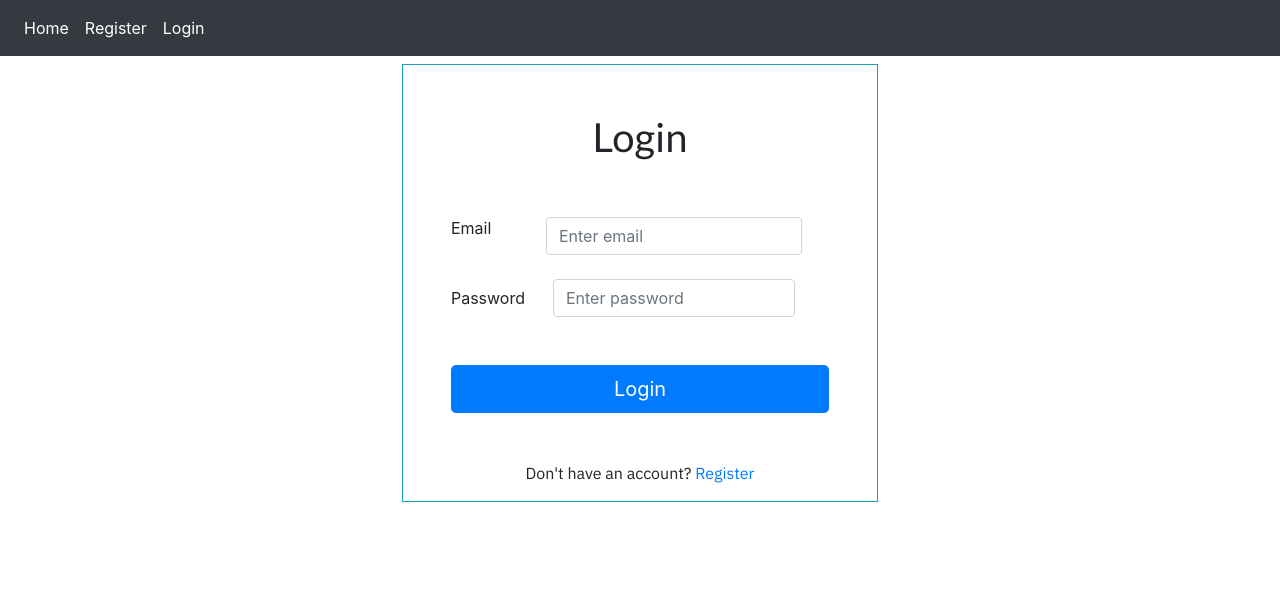
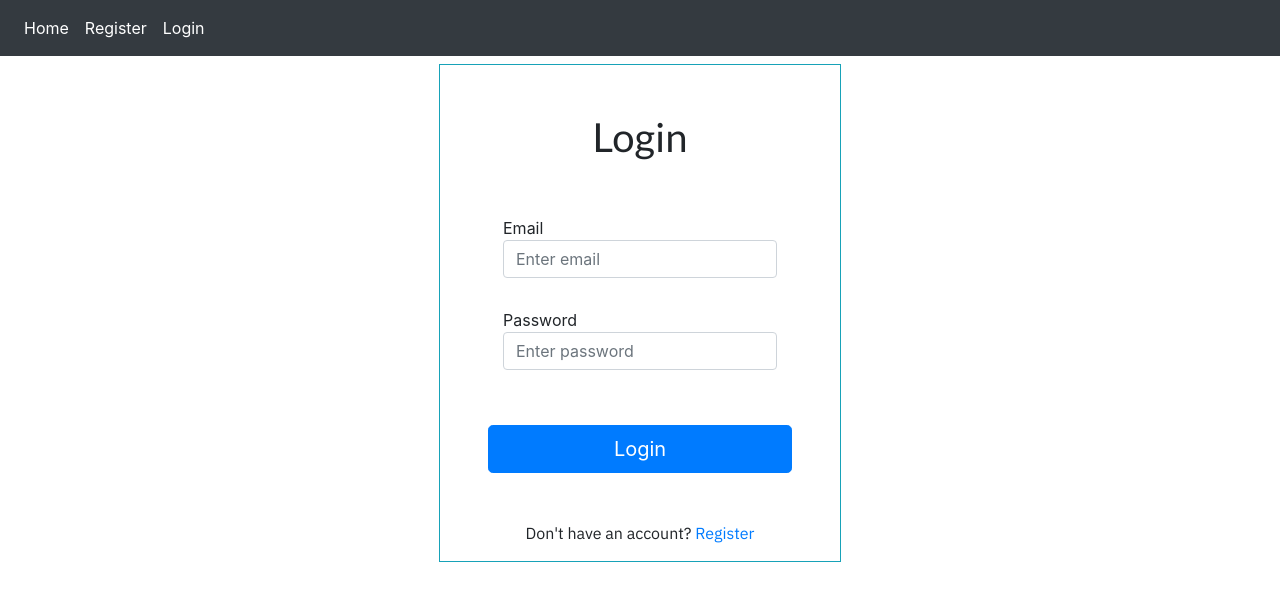
Before and after one commit to makander/live-feedback-app, a React (Create React App) app in the folder client/: page /login in a window 1280 px wide. Shown: the top 600 px of the page. Built offline with nearby package versions, Linux system fonts and the light colour scheme.

Commit message:
:broom: :art: :rotating_light: Remove Linter warnings this also adds some object destructuring and proptypes declaration to newsession component

```diff
--- a/client/src/components/Layout/Navbar.js
+++ b/client/src/components/Layout/Navbar.js
@@ -3,9 +3,9 @@ import { Link } from "react-router-dom";
 
 const Navbar = () => (
   <div>
-    <nav class="navbar navbar-expand-lg navbar-dark bg-dark">
+    <nav className="navbar navbar-expand-lg navbar-dark bg-dark">
       <button
-        class="navbar-toggler"
+        className="navbar-toggler"
         type="button"
         data-toggle="collapse"
         data-target="#navbarNavAltMarkup"
@@ -13,10 +13,10 @@ const Navbar = () => (
         aria-expanded="false"
         aria-label="Toggle navigation"
       >
-        <span class="navbar-toggler-icon" />
+        <span className="navbar-toggler-icon" />
       </button>
-      <div class="collapse navbar-collapse" id="navbarNavAltMarkup">
-        <div class="navbar-nav">
+      <div className="collapse navbar-collapse" id="navbarNavAltMarkup">
+        <div className="navbar-nav">
           <Link className="nav-item nav-link text-white" to="/">
             Home
           </Link>
--- a/client/src/pages/Login.js
+++ b/client/src/pages/Login.js
@@ -58,23 +58,22 @@ class Login extends Component {
   render() {
     const { errors, email, password } = this.state;
 
-    //style={{marginRight: spacing + 'em'}} when using JSX.
+    // style={{marginRight: spacing + 'em'}} when using JSX.
 
     return (
       <div className="d-flex justify-content-center pt-2">
         <div
           className="border border-info px-5 pt-5"
-          style={{ marginBottom: 8 + "rem" }}
+          style={{ marginBottom: "8rem", "justify-content": "space-around" }}
         >
           <div>
             <h1 className="text-center">Login</h1>
           </div>
           <form noValidate onSubmit={this.onSubmit}>
-            <div class="form-group row" style={{ marginTop: 3 + "rem" }}>
-              <label htmlFor="inputEmail3" class="col-sm-3 col-form-label">
+            <div className="form-group row" style={{ marginTop: "3rem" }}>
+              <div className="col-sm-12">
+                <label htmlFor="email" className="col-sm-12 col-form-label">
                   Email
-              </label>
-              <div class="col-sm-8 p-2">
                   <input
                     onChange={this.onChange}
                     value={email}
@@ -82,7 +81,8 @@ class Login extends Component {
                     id="email"
                     type="email"
                     className={classnames("form-control", {
-                    invalid: errors.email || errors.emailnotfound
+                      invalid: errors.email || errors.emailnotfound,
+                      "w-9": true
                     })}
                     autoComplete="email"
                     placeholder="Enter email"
@@ -91,13 +91,17 @@ class Login extends Component {
                     {errors.email}
                     {errors.emailnotfound}
                   </span>
+                </label>
               </div>
             </div>
-            <div class="form-group row">
-              <label htmlFor="inputPassword3" class="col-sm-3 col-form-label">
+            <div className="form-group row">
+              <div className="col-sm-12">
+                <label
+                  id="passwordlabel"
+                  htmlFor="password"
+                  className="col-form-label col-sm-12"
+                >
                   Password
-              </label>
-              <div class="col-sm-8">
                   <input
                     onChange={this.onChange}
                     value={password}
@@ -110,6 +114,7 @@ class Login extends Component {
                     autoComplete="password"
                     placeholder="Enter password"
                   />
+                </label>
               </div>
             </div>
             <div>
@@ -118,7 +123,7 @@ class Login extends Component {
                 {errors.passwordincorrect}
               </span>
             </div>
-            <div style={{ marginTop: 3 + "rem" }}>
+            <div style={{ marginTop: `3rem` }}>
               <button
                 type="submit"
                 className="btn btn-primary btn-lg btn-block"
@@ -127,8 +132,8 @@ class Login extends Component {
               </button>
             </div>
           </form>
-          <p style={{ marginTop: 3 + "rem" }} className="text-center">
-            Don't have an account? <Link to="/register">Register</Link>
+          <p style={{ marginTop: `${3}rem` }} className="text-center">
+            {"Don't have an account?"} <Link to="/register">Register</Link>
           </p>
         </div>
       </div>
--- a/client/src/pages/MySessions.js
+++ b/client/src/pages/MySessions.js
@@ -1,5 +1,5 @@
 import React from "react";
-import { Link } from "react-router-dom"
+import { Link } from "react-router-dom";
 
 export default function MySessions(props) {
   return (
@@ -9,7 +9,7 @@ export default function MySessions(props) {
         <li>Session Name: [username.customName]</li>
         <li>Session Name: [username.customName]</li>
       </ul>
-    <button>
+      <button type="button">
         <Link
           to="/dashboard"
           style={{
@@ -23,5 +23,5 @@ export default function MySessions(props) {
         </Link>
       </button>
     </div>
-  )
+  );
 }
--- a/client/src/pages/NewSession.js
+++ b/client/src/pages/NewSession.js
@@ -1,6 +1,9 @@
+/* eslint-disable camelcase */
 import React from "react";
 import { connect } from "react-redux";
-import { Link, withRouter } from "react-router-dom";
+import { withRouter } from "react-router-dom";
+import io from "socket.io-client";
+import PropTypes from "prop-types";
 import { toggleLiveSession, createRoom } from "../actions/room";
 
 // Components
@@ -20,20 +23,28 @@ IMPLEMENT ROUTING ELEMENTS
 ---------------------  */
 
 function NewSession(props) {
+  const {
+    session_live,
+    room_name,
+    handleClickNewSession,
+    handleInputChange
+  } = props;
 
   return (
     <div className="cotainer p-2">
       <h1>Welcome to the New Session view</h1>
-      <p>Session_State: {props.session_live ? "on" : "off"}</p>
-      <button onClick={() =>console.log(props)}>Check State</button>
-      <p>{props.room_name}</p>
-      {!props.session_live ? (
-        <form onSubmit={props.handleClickNewSession}>
-          <input type="text" onChange={props.handleInputChange} required />
+      <p>Session_State: {session_live ? "on" : "off"}</p>
+      <button type="button" onClick={() => console.log(props)}>
+        Check State
+      </button>
+      <p>{room_name}</p>
+      {!session_live ? (
+        <form onSubmit={handleClickNewSession}>
+          <input type="text" onChange={handleInputChange} required />
           <button type="submit">New Session</button>
         </form>
       ) : null}
-      {props.session_live ? <LiveSession  room_name={props.room_name} /> : null}
+      {session_live ? <LiveSession room_name={room_name} /> : null}
     </div>
   );
 }
@@ -42,10 +53,9 @@ const mapDispatchToProps = dispatch => ({
   handleClickNewSession: e => {
     e.preventDefault();
     const roomName = e.target[0].value;
-    const io = require("socket.io-client");
     const socket = io("http://localhost:5000/");
     socket.emit("connectToNewSession", roomName, true);
-    socket.on("sessionCreated", (roomParticipants) => {
+    socket.on("sessionCreated", roomParticipants => {
       createRoom(dispatch, roomParticipants);
     });
 
@@ -55,9 +65,15 @@ const mapDispatchToProps = dispatch => ({
 
 const mapStateToProps = state => ({
   session_live: state.room.session_live,
-  room_name: state.room.room_name,
-  rooms: state.room.rooms
-  });
+  room_name: state.room.room_name
+});
+
+NewSession.propTypes = {
+  session_live: PropTypes.bool.isRequired,
+  room_name: PropTypes.string.isRequired,
+  handleClickNewSession: PropTypes.func.isRequired,
+  handleInputChange: PropTypes.func.isRequired
+};
 
 export default connect(
   mapStateToProps,
```
Also changed, not shown: 2 other files (tests, documents, lock files or other folders). Lines whose indentation alone changed are shown as unchanged.
